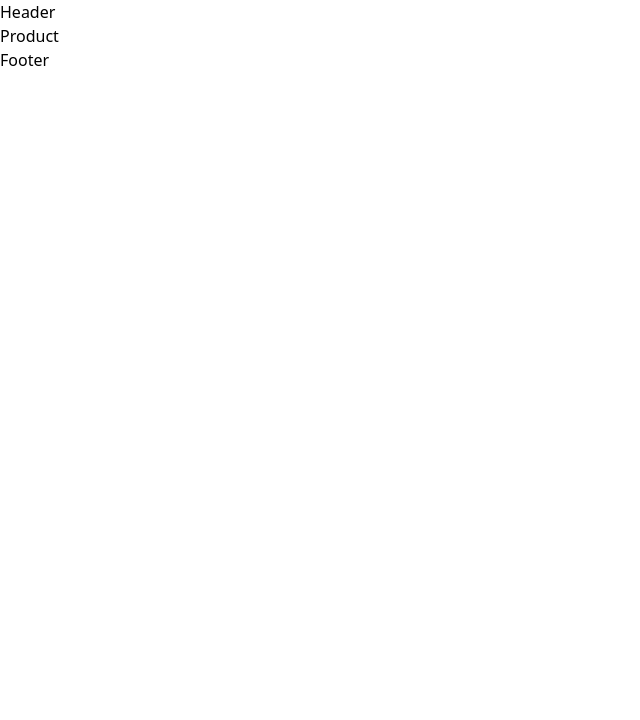
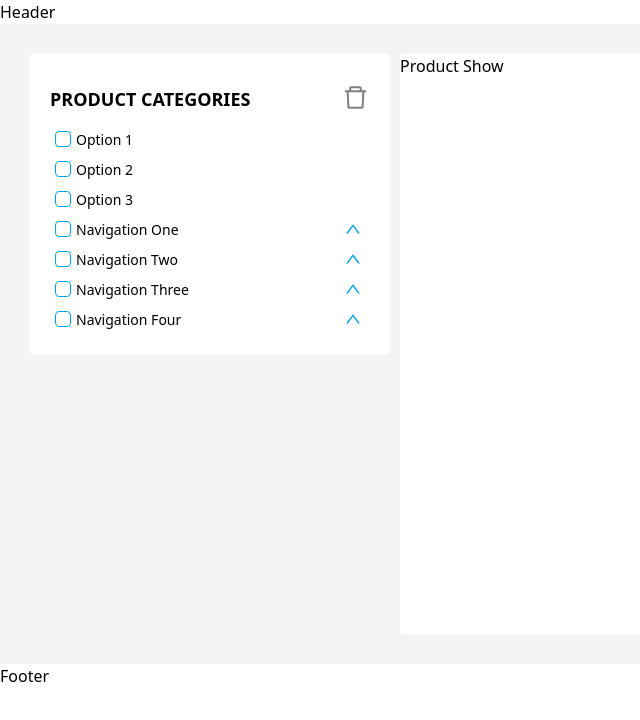
Before and after one commit to NguyenVuBaDuy/SHOPPE_FE, a React (Vite) app: page /products in a window 1280 px wide. Shown: the top 720 px of the page, without its empty margins (0-640 px from the left). Built offline with nearby package versions, Linux system fonts and the light colour scheme.

Commit message:
commit 1

```diff
--- a/package.json
+++ b/package.json
@@ -10,7 +10,7 @@
     "preview": "vite preview"
   },
   "dependencies": {
-    "@ant-design/icons": "5.0.1",
+    "@ant-design/icons": "^5.0.1",
     "@reduxjs/toolkit": "^2.5.1",
     "@tailwindcss/vite": "^4.0.6",
     "antd": "5.3.2",
--- /dev/null
+++ b/src/pages/normalUser/product/checkboxList.tsx
@@ -0,0 +1,93 @@
+import { useState } from 'react';
+import { DownOutlined, UpOutlined } from '@ant-design/icons';
+
+    type CheckboxListProps = {
+        items: {
+        key: string;
+        label: string;
+        children?: {
+            key: string;
+            label: string;
+            from?: string;
+        }[];
+        }[];
+        removeChecks?: boolean;
+        handleRemoveChecks?: () => void;
+    };
+
+const CheckboxList = ({ items, removeChecks, handleRemoveChecks }: CheckboxListProps) => {
+    const itemsMap = new Map<string, {label: string, children?: string[], parent?: string}>();
+
+    items.forEach((item) => {
+        itemsMap.set(item.key, {label: item.label, children: item.children?.map((child) => child.key)});
+        if (item.children) {
+            item.children.forEach((child) => {
+                itemsMap.set(child.key, {label: child.label, parent: item.key});
+            })
+        }
+    })
+
+    const [checkedItems, setCheckedItems] = useState<Record<string, boolean>>({});
+    const [toggleExpand, setToggleExpand] = useState<Record<string, boolean>>({});
+
+    const handleCheck = (event: React.MouseEvent<HTMLInputElement>, key: string, from: string) => {
+        setCheckedItems((prev) => {
+            const newCheckedItems = removeChecks ? {} :
+                {...prev, [key]: !prev[key]};
+                if (prev[from] !== undefined && !prev[from]) {
+                    newCheckedItems[from] = true;
+                }
+                if (itemsMap.get(key)?.children && !newCheckedItems[key]) {
+                    itemsMap.get(key)?.children?.forEach((child) => {
+                        newCheckedItems[child] = false;
+                    })
+            }
+            return newCheckedItems;
+        });
+    }
+
+    const handleToggleExpand = (key: string) => {
+        setToggleExpand((prev) => {
+            return {...prev, [key]: !prev[key]};
+        });
+    }
+
+    const renderItems = (items: any[], className: string) => {
+        return (
+            <ul className={`${className}`}>
+                {items.map((item) => {
+                    return (
+                        <li key={item.key} className='flex flex-col'>
+                            <label className={`w-full h-[30px] flex items-center rounded-[0.25rem] cursor-pointer pl-[5px] pr-[5px]`}>
+                                <input  type="checkbox"
+                                        onClick={(event) => handleCheck(event, item.key, item.from)}
+                                        checked={checkedItems[item.key] || false}
+                                        className={`appearance-none min-w-4 min-h-4 border-1 border-sky-500 rounded-[0.25rem] transition-all cursor-pointer
+                                            ${checkedItems[item.key] ? 'bg-sky-500' : 'border-gray-400 bg-white'}
+                                          `}
+                                        />
+                                <span className={`select-none pl-[5px] text-[14px] w-full ${checkedItems[item.key] ? 'text-blue-500' : ''}`}>{item.label}</span>
+                                {item.children ?
+                                <button className={`min-w-[25px] min-h-[25px] flex justify-center items-center rounded-[0.25rem] cursor-pointer hover:bg-gray-200 transition-transform duration-200 ${toggleExpand[item.key] ? 'rotate-180' : ''}`}
+                                        onClick={(event: React.MouseEvent<HTMLButtonElement>) => {
+                                            handleToggleExpand(item.key)
+                                            event.stopPropagation()
+                                        }}>
+                                    <UpOutlined style={{color: 'oklch(0.685 0.169 237.323)'}}/>
+                                </button> : null}
+                            </label>
+                            {item.children && renderItems(item.children, `pl-[40px] overflow-hidden transition-all duration-200 ease-in-out ${toggleExpand[item.key] ? 'max-h-[1000px] h-fit' : 'max-h-0'}`)}
+                        </li>
+                    )
+                })}
+            </ul>
+        )
+    }
+
+    return (
+        <div>
+            {renderItems(items, '')}
+        </div>
+    );
+}
+export default CheckboxList;
--- a/src/pages/normalUser/product/product.tsx
+++ b/src/pages/normalUser/product/product.tsx
@@ -1,9 +1,134 @@
-
-import React from 'react';
+import CheckboxList from './checkboxList';
+import { useState } from 'react';
+import { DeleteOutlined } from '@ant-design/icons';
 
 const Product = () => {
+
+    const items = [
+      {
+        key: '1',
+        label: 'Option 1',
+      },
+      {
+        key: '2',
+        label: 'Option 2',
+      },
+      {
+        key: '3',
+        label: 'Option 3',
+      },
+      {
+        key: 'sub1',
+        label: 'Navigation One',
+        children: [
+        {
+          key: '5',
+          label: 'Option 5',
+          from: 'sub1',
+        },
+        {
+          key: '6',
+          label: 'Option 6',
+          from: 'sub1',
+        },
+        {
+          key: '7',
+          label: 'Option 7',
+          from: 'sub1',
+        },
+        {
+          key: '8',
+          label: 'Option 8',
+          from: 'sub1',
+        },
+        ],
+      },
+      {
+        key: 'sub2',
+        label: 'Navigation Two',
+        children: [
+        {
+          key: '9',
+          label: 'Option 9',
+          from: 'sub2',
+        },
+        {
+          key: '10',
+          label: 'Option 10',
+          from: 'sub2',
+        },
+        {
+          key: '11',
+          label: 'Submenu',
+          from: 'sub2',
+        },
+        ],
+      },
+      {
+        key: 'sub3',
+        label: 'Navigation Three',
+        children: [
+        {
+          key: '11',
+          label: 'Option 11',
+          from: 'sub3',
+        },
+        {
+          key: '12',
+          label: 'Option 12',
+          from: 'sub3',
+        },
+        {
+          key: '13',
+          label: 'Submenu',
+          from: 'sub3',
+        },
+        ],
+      },
+      {
+        key: 'sub4',
+        label: 'Navigation Four',
+        children: [
+        {
+          key: '14',
+          label: 'Option 13',
+          from: 'sub4',
+        },
+        {
+          key: '15',
+          label: 'Option 14',
+          from: 'sub4',
+        },
+        {
+          key: '16',
+          label: 'Submenu',
+          from: 'sub4',
+        },
+        ],
+      },
+      ];
+
+    const [removeChecks, setRemoveChecks] = useState<boolean>(false);
+
+    const handleRemoveChecks = () => {
+      setRemoveChecks(!removeChecks);
+      console.log(removeChecks);
+    }
+
+
     return (
-        <div>Product</div>
+        <div className='w-full h-full flex p-[30px] bg-gray-100 gap-[10px]'>
+            <div className='min-w-[360px] h-full rounded-[0.25rem] bg-white p-[20px]'>
+                <div className="w-full h-[50px] flex justify-between items-center">
+                    <span className='text-[18px] font-bold font-serifs '>PRODUCT CATEGORIES</span>
+                    <button onClick={() => handleRemoveChecks()} className='w-[30px] h-[30px] flec items-center text-red rounded-[0.25rem] cursor-pointer hover:bg-gray-200 transition-transform duration-200'>
+                      <DeleteOutlined style={{color: 'gray', fontSize: '25px'}}/>
+                    </button>
+                </div>
+                <CheckboxList removeChecks={removeChecks} handleRemoveChecks={handleRemoveChecks} items={items}/>
+            </div>
+            <div className='w-full h-[580px] bg-white rounded-[0.25rem]'>Product Show</div>
+        </div>
     )
 }
 
```
Also changed, not shown: 1 other file (tests, documents, lock files or other folders).
